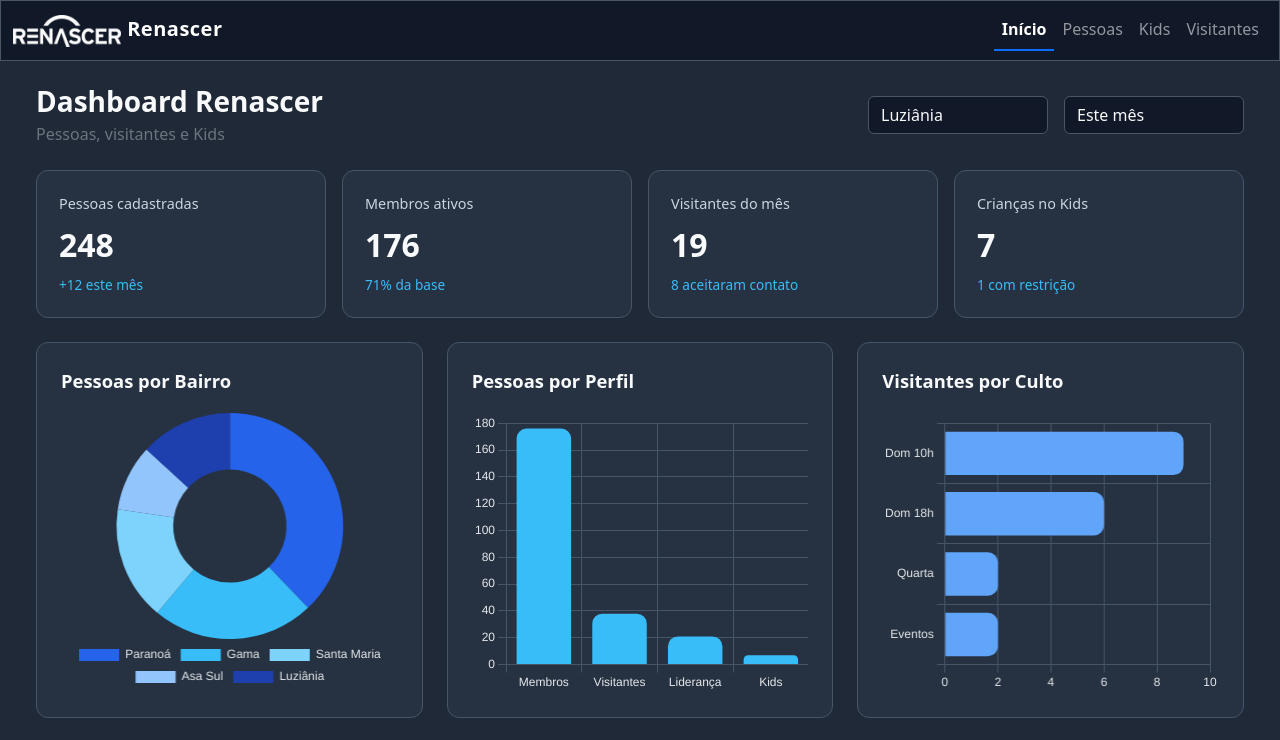
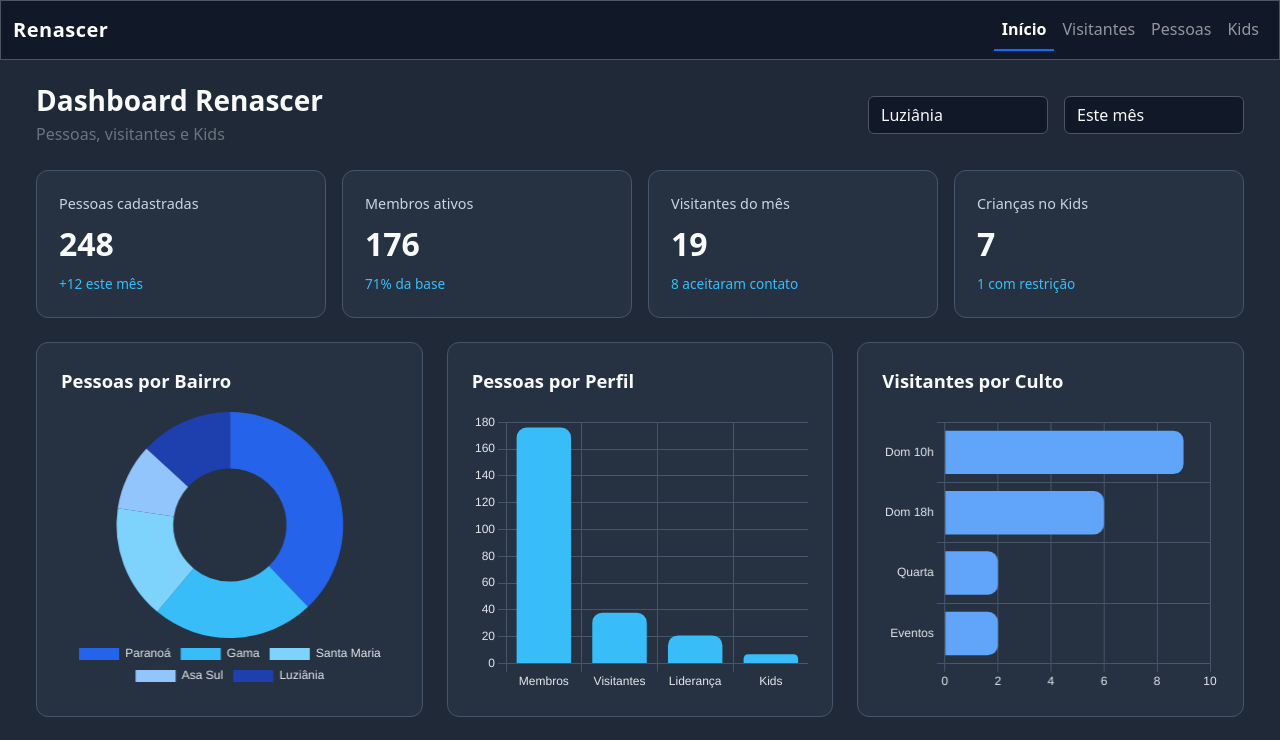
Before and after one commit to renascerbsb/renascerbsb-app, an Angular app: page /inicio in a window 1280 px wide. Shown: the top 740 px of the page. Built offline with nearby package versions, Linux system fonts and the light colour scheme.

Commit message:
melhorias

```diff
--- a/package.json
+++ b/package.json
@@ -7,7 +7,8 @@
     "build": "ng build",
     "watch": "ng build --watch --configuration development",
     "test": "ng test",
-    "serve:ssr:renascerbsb-app": "node dist/renascerbsb-app/server/server.mjs"
+    "serve:ssr:renascerbsb-app": "node dist/renascerbsb-app/server/server.mjs",
+    "deploy": "ng build --configuration production --base-href /renascerbsb-app/ && angular-cli-ghpages --dir=dist/renascerbsb-app/browser"
   },
   "private": true,
   "packageManager": "npm@11.12.1",
--- a/src/app/shared/navbar/navbar.html
+++ b/src/app/shared/navbar/navbar.html
@@ -1,14 +1,14 @@
 <nav class="navbar navbar-expand-lg navbar-dark app-input border-bottom border-secondary py-2">
   <div class="container-fluid">
     <a class="navbar-brand fw-bold" routerLink="/inicio">
-      <img src="assets/img/logo_transparente.png" alt="Logo" class="logo-navbar" />
+
       Renascer
     </a>
     <div class="navbar-nav ms-auto">
-        <a class="nav-link" routerLink="/inicio" routerLinkActive="active">Início</a>
+      <a class="nav-link" routerLink="/inicio" routerLinkActive="active">Início</a>
+      <a class="nav-link" routerLink="/visitantes" routerLinkActive="active">Visitantes</a>
       <a class="nav-link" routerLink="/pessoas" routerLinkActive="active">Pessoas</a>
       <a class="nav-link" routerLink="/kids" routerLinkActive="active">Kids</a>
-      <a class="nav-link" routerLink="/visitantes" routerLinkActive="active">Visitantes</a>
     </div>
   </div>
 </nav>
```
Also changed, not shown: 1 other file (tests, documents, lock files or other folders).
